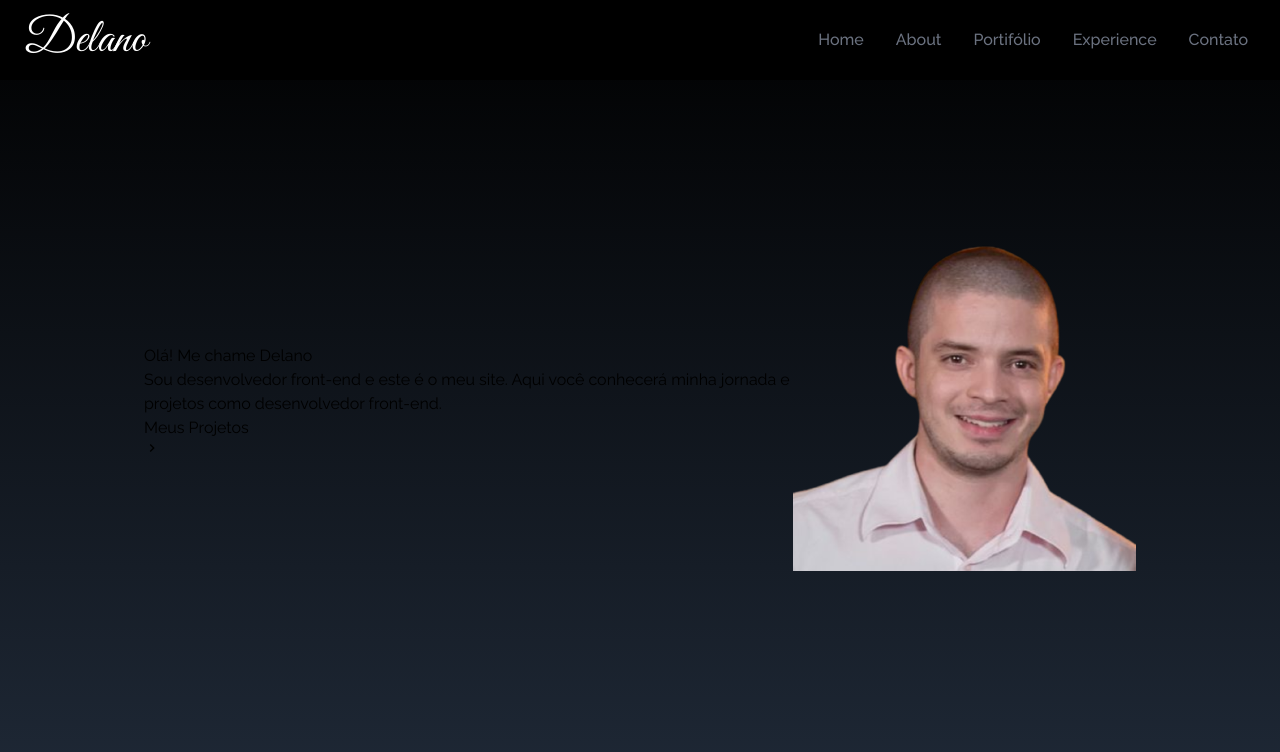
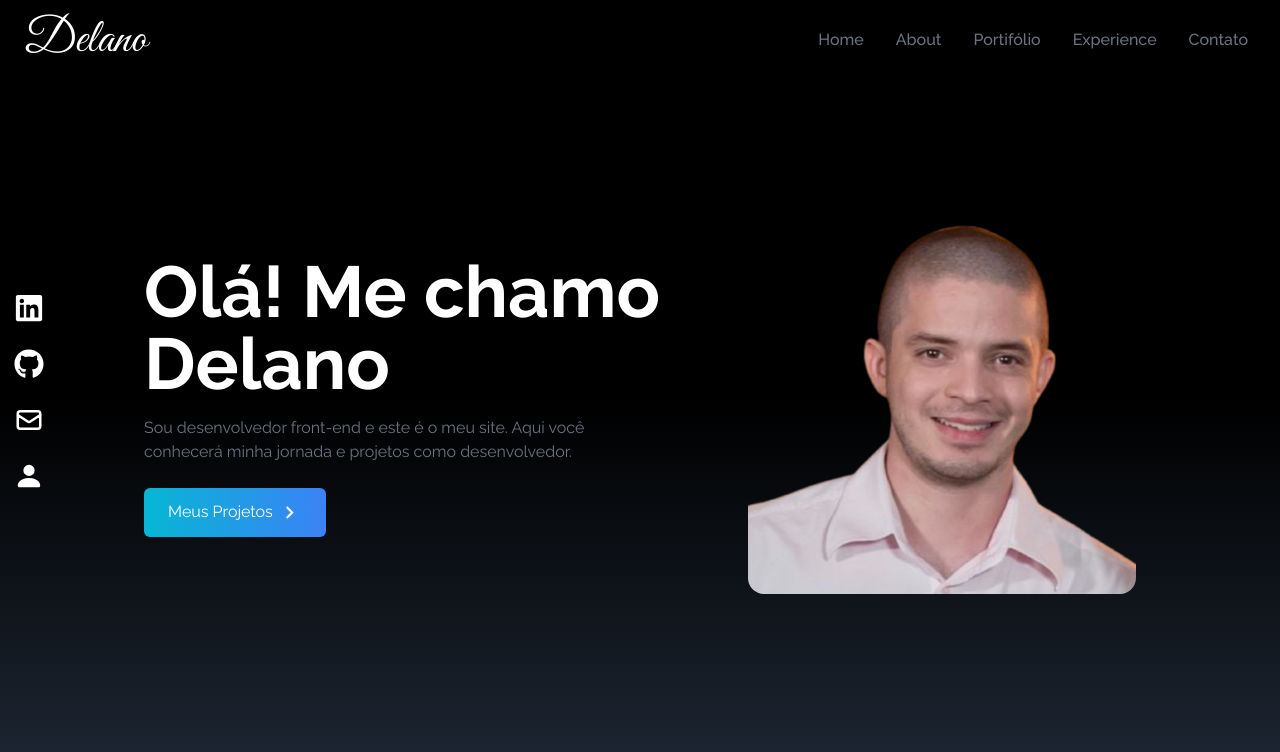
Before and after one commit to delanoquirino/delanoquirino_site, a React (Create React App) app: page / in a window 1280 px wide. Shown: the top 752 px of the page. Built offline with nearby package versions, Linux system fonts and the light colour scheme.

Commit message:
sociallinks edit

```diff
--- a/src/App.js
+++ b/src/App.js
@@ -1,11 +1,13 @@
 import Home from "./components/Home";
 import Navbar from "./components/Navbar";
+import SocialLinks from "./components/SocialLinks";
 
 function App() {
   return (
    <div>
       <Navbar/>
       <Home/>
+      <SocialLinks/>
    </div>
   );
 }
--- a/src/components/Home.jsx
+++ b/src/components/Home.jsx
@@ -5,25 +5,25 @@ import {MdOutlineKeyboardArrowRight} from 'react-icons/md'
 
 function Home() {
   return (
-    <div name="home" className="h-screen w-full bg-gradient-to-b from-black to-gray-800" >
+    <div name="home" className="h-screen w-full bg-gradient-to-b from-black via-black to-gray-800" >
         <div className="max-w-screen-lg mx-auto flex flex-col items-center justify-center h-full px-4 md:flex-row" >
             <div className="flex flex-col justify-center h-full">
-                <h2>
-                Olá! Me chame Delano </h2>
-                <p>Sou desenvolvedor front-end e este é o meu site. Aqui você conhecerá minha jornada e projetos como desenvolvedor front-end.</p>
+                <h2 className="text-4xl sm:text-7xl font-bold text-white">
+                Olá! Me chamo Delano </h2>
+                <p className="text-gray-500 py-4 max-w-md " >Sou desenvolvedor front-end e este é o meu site. Aqui você conhecerá minha jornada e projetos como desenvolvedor.</p>
 
                 <div>
-                    <button>
+                    <button className="group text-white w-fit px-6 py-3 my-2 flex items-center rounded-md bg-gradient-to-r from-cyan-500 to-blue-500 cursor-pointer">
                         Meus Projetos
-                        <span>
-                        <MdOutlineKeyboardArrowRight />
+                        <span className="group-hover:rotate-90 duration-300" >
+                        <MdOutlineKeyboardArrowRight size={25} className="ml-1" />
                         </span>
                     </button>
                 </div>
 
             </div>
             <div>
-                    <img src={MyFoto} alt="minha foto" className="rounded-2x1 mx-auto w2/3 md:w-full " />
+                    <img src={MyFoto} alt="minha foto" className="rounded-2xl mx-auto w-2/3 md:w-full " />
             </div>
         </div>
     </div>
--- /dev/null
+++ b/src/components/SocialLinks.jsx
@@ -0,0 +1,73 @@
+import React from 'react'
+import {FaGithub, FaLinkedin} from 'react-icons/fa'
+import {HiOutlineMail} from 'react-icons/hi'
+import {BsFillPersonFill} from 'react-icons/bs'
+
+const SocialLinks = () => {
+
+    const links = [
+        {
+            id:1,
+            child:(
+                <>
+                    Linkedin <FaLinkedin size={30}/>
+                </>
+            ),
+            href:"https://www.linkedin.com/in/delanoquirino/",
+            style: "rounded-tr-md"
+        },
+        {
+            id:2,
+            child:(
+                <>
+                    GitHub <FaGithub size={30}/>
+                </>
+            ),
+            href:"https://github.com/delanoquirino",
+
+        },
+        {
+            id:3,
+            child:(
+                <>
+                    E-mail <HiOutlineMail size={30}/>
+                </>
+            ),
+            href:"e-mail:delanoquirino@gmail.com",
+
+        },
+        {
+            id:4,
+            child:(
+                <>
+                    Currículo <BsFillPersonFill size={30}/>
+                </>
+            ),
+            href:"/curriculo.pdf",
+            style: "rounded-br-md",
+            download: true,
+        },
+    ]
+
+  return (
+    <div className="flex flex-col top-[35%] left-0 fixed" >
+        <ul>
+
+            {links.map(({id, child, href,style, download}) =>(
+
+            <li key={id} className={"flex justify-between items-center w-40 h-14 px-4 ml-[-100px] hover:ml-[-10px] hover:rounded-md duration-300 bg-gray-500" + "" + style} >
+                <a href={href} className="flex justify-between items-center w-full text-white"
+                download={download}
+                target="_blank">
+                    {child}
+                </a>
+            </li>
+            ))}
+
+        </ul>
+
+    </div>
+  )
+}
+
+export default SocialLinks
```
Also changed, not shown: 1 other file (tests, documents, lock files or other folders).
